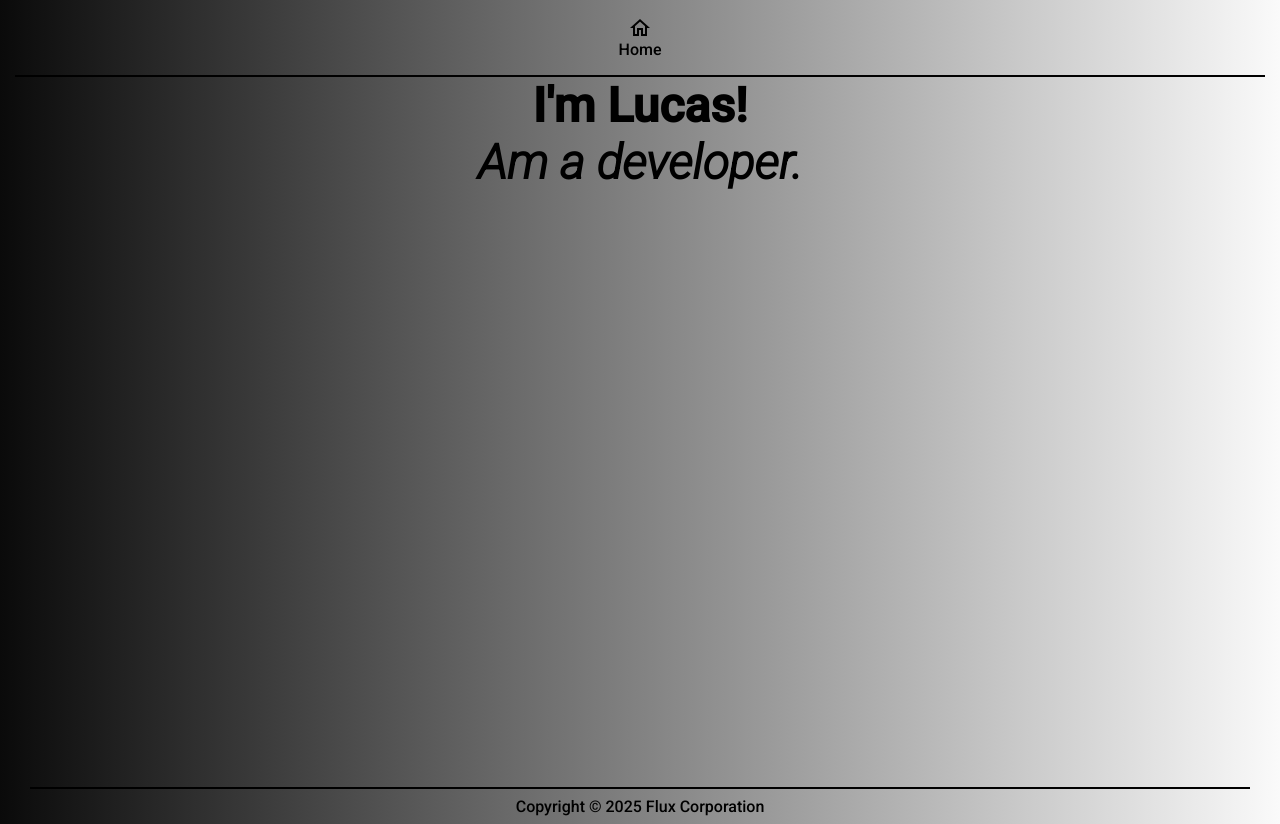
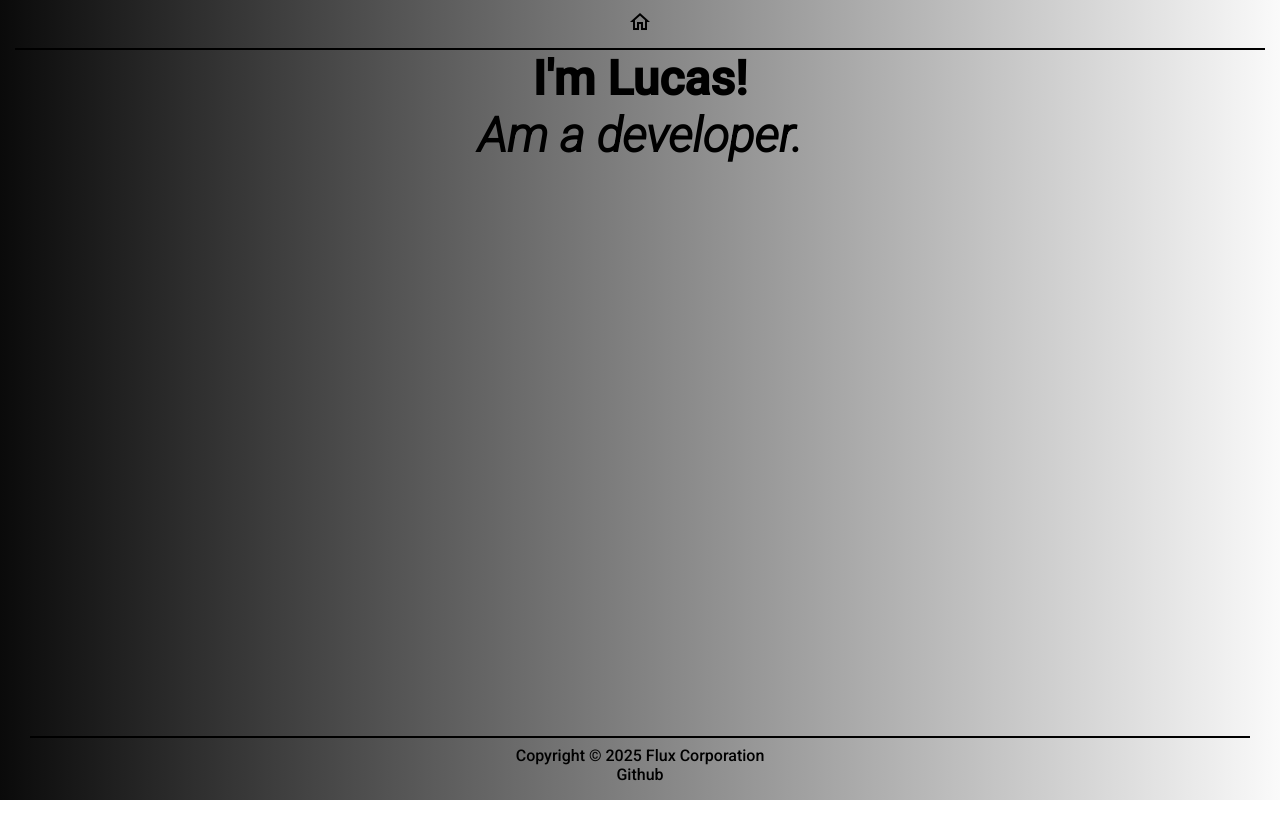
Before and after one commit to zLucasKkj/zLucasKkj.github.io, a plain HTML site: page index.html in a window 1280 px wide. After the commit the page ends 800 px from the top, so only its background shows below. Drawn offline with Linux system fonts and the light colour scheme.

Commit message:
Add files via upload

```diff
--- a/index.html
+++ b/index.html
@@ -12,7 +12,7 @@
 <body>
     <header>
         <nav>
-            <a href=".\" style="display:inline-grid;"><span class="material-icons-outlined">home</span>Home</a>
+            <a href=".\" title="Home"><span class="material-icons-outlined">home</span></a>
         </nav>
     </header>
     <main>
@@ -23,6 +23,9 @@
     </main>
     <footer>
         <p>Copyright &copy; <script>document.write(new Date().getFullYear())</script> Flux Corporation</p>
+        <div class="personalmedias">
+            <a href="">Github</a>
+        </div>
     </footer>
 </body>
 </html>
--- a/style.css
+++ b/style.css
@@ -32,11 +32,11 @@ section.about {
 header {
     text-align: center;
     margin: 0px 15px 0px 15px;
-    padding: 16px 0px 16px 0px;
+    padding: 10px 0px 10px 0px;
 }
 
 main {
-    min-height: calc(100vh - 53px - 37px); /*Deixar o footer sempre no rodapé do navegador*/
+    min-height: calc(100vh - 113.6px); /*Deixar o footer sempre no rodapé do navegador*/
 }
 
 footer {
```
